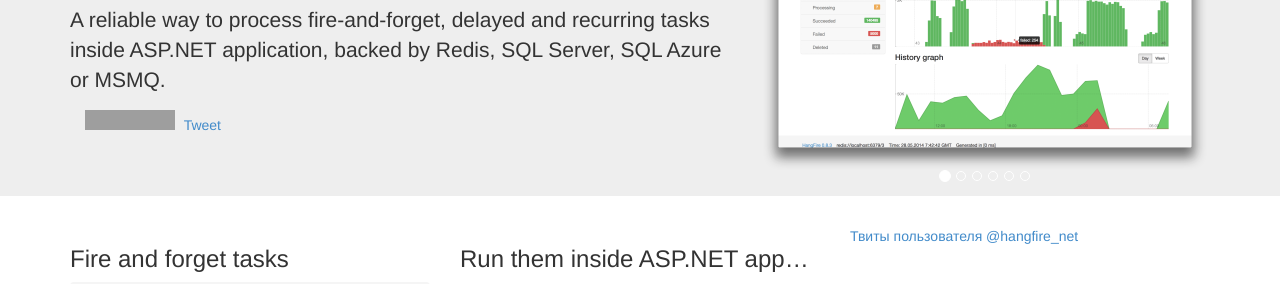
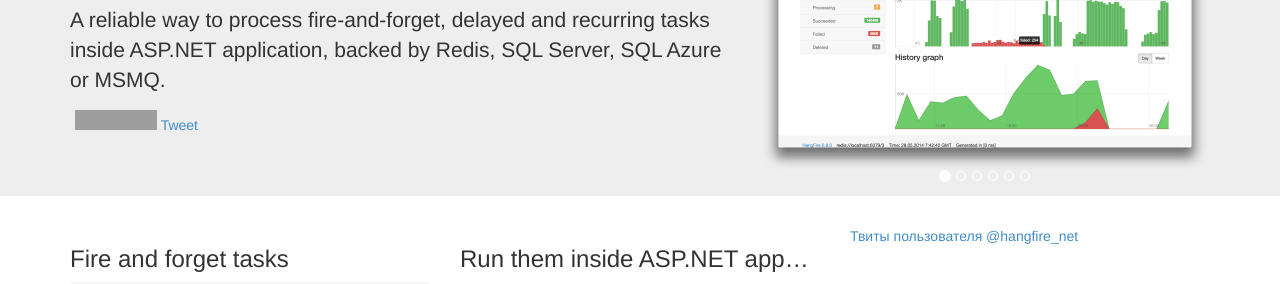
Before and after one commit to HangfireIO/Hangfire.io, a Jekyll site: the page built from index.html, in a window 1280 px wide. Shown: the part 154-438 px from the top of the page. Built offline with Jekyll 4.4.1, drawn with Linux system fonts in a browser that asks for light colours; nearby versions of some CDN libraries; Markdown is read by kramdown in place of the engine named in the settings; comment, search, counter and statistics services are not loaded; grey boxes are pictures that could not be loaded.

Commit message:
Optimize social button margins

```diff
--- a/css/styles.css
+++ b/css/styles.css
@@ -184,9 +184,9 @@ pre .comm {
     color: #319B44;
 }
 
-[id^=___plusone] { width:75px !important; }
+[id^=___plusone] { width:62px !important; }
 
 .fb-share-button {
     vertical-align: top;
-    margin-right: 15px;
+    margin-right: 5px;
 }
--- a/index.html
+++ b/index.html
@@ -18,7 +18,7 @@ title: HangFire – Background job processing for ASP.NET
 <span class="g-plusone" data-size="medium"></span>
 
                     <iframe src="http://ghbtns.com/github-btn.html?user=odinserj&repo=HangFire&type=watch&count=true"
-  allowtransparency="true" frameborder="0" scrolling="0" width="95" height="20"></iframe>
+  allowtransparency="true" frameborder="0" scrolling="0" width="82" height="20"></iframe>
 
 <!-- Поместите этот тег за последним тегом виджета кнопка +1. -->
 <script type="text/javascript">
```
